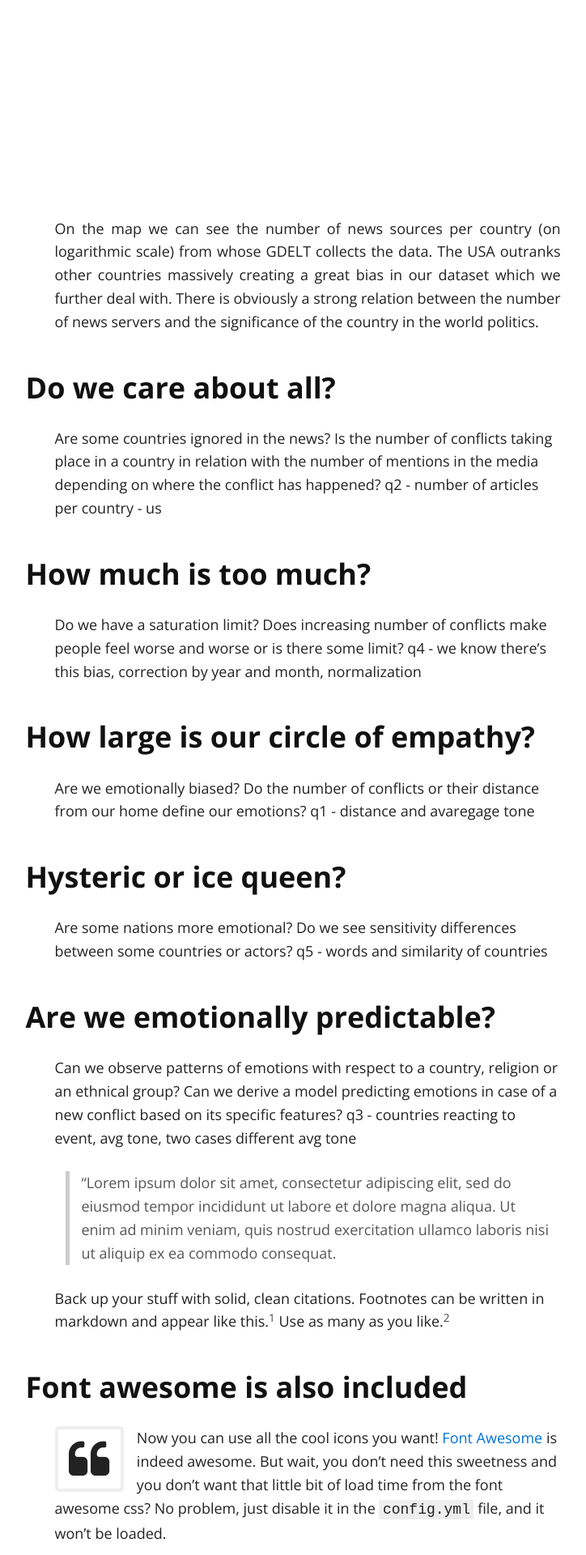
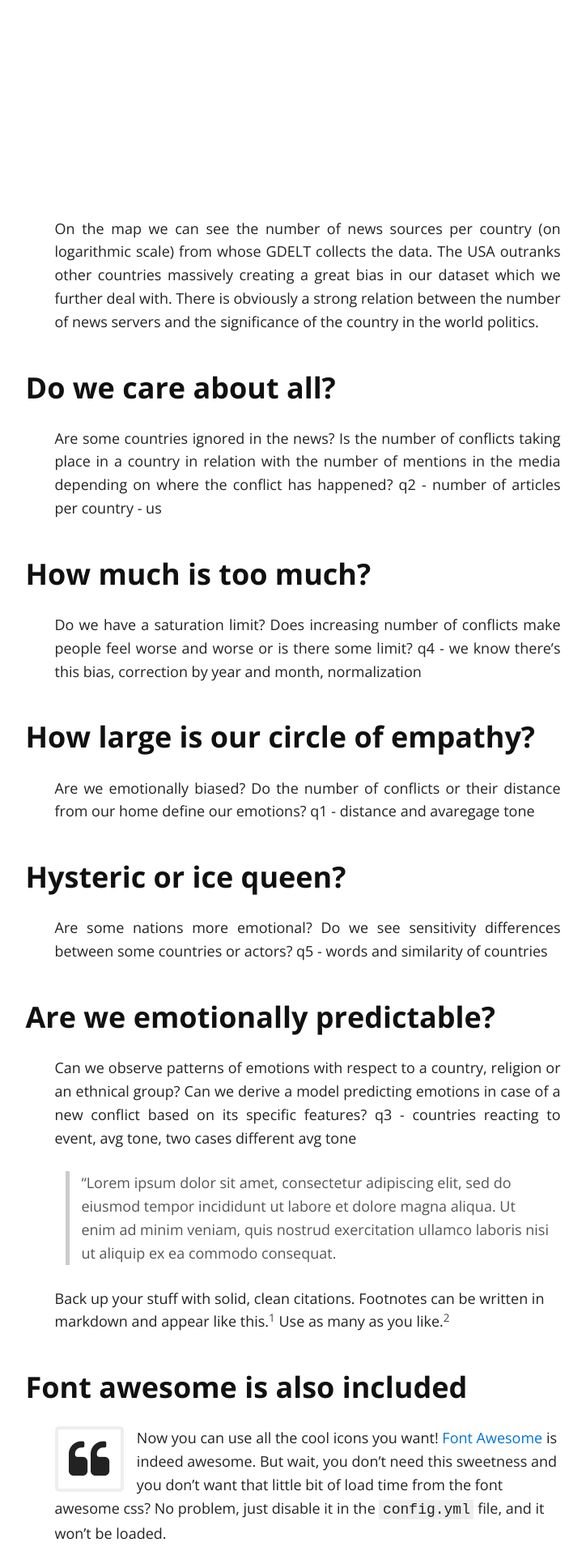
Before and after one commit to marycate/Matterhorn-ADA.github.io, a Jekyll site: the page built from index.md, in a window 1280 px wide. Shown: the part 1339-3259 px from the top of the page at 81% size, without its empty margins (260-984 px from the left). Built offline with Jekyll 4.4.1, drawn with Linux system fonts in a browser that asks for light colours; nearby versions of some CDN libraries; our own code applies the rules of GitHub Pages for plain Markdown files.

Commit message:
Update index.md

```diff
--- a/index.md
+++ b/index.md
@@ -25,26 +25,31 @@ On the map we can see the number of news sources per country (on logarithmic sca
 ### Do we care about all?
 Are some countries ignored in the news? Is the number of conflicts taking place in a country in relation with the number of mentions in the media depending on where the conflict has happened?
 q2 - number of articles per country - us
+{: style="text-align: justify"}
 
 
 ### How much is too much?
 Do we have a saturation limit? Does increasing number of conflicts make people feel worse and worse or is there some limit?
 q4 - we know there's this bias, correction by year and month, normalization
+{: style="text-align: justify"}
 
 
 ### How large is our circle of empathy?
 Are we emotionally biased? Do the number of conflicts or their distance from our home define our emotions?
 q1 - distance and avaregage tone
+{: style="text-align: justify"}
 
 
 ### Hysteric or ice queen?
 Are some nations more emotional? Do we see sensitivity differences between some countries or actors?
 q5 - words and similarity of countries
+{: style="text-align: justify"}
 
 
 ### Are we emotionally predictable?
 Can we observe patterns of emotions with respect to a country, religion or an ethnical group? Can we derive a model predicting emotions in case of a new conflict based on its specific features?
 q3 - countries reacting to event, avg tone, two cases different avg tone
+{: style="text-align: justify"}
 
 
 
```
